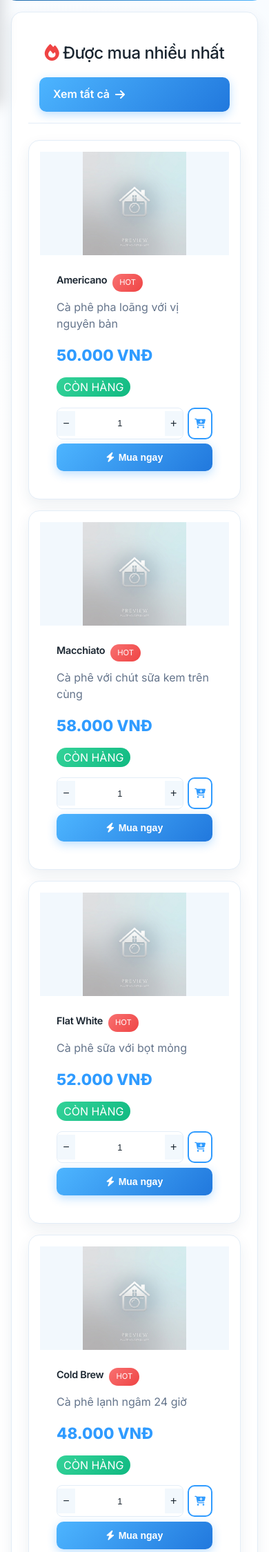
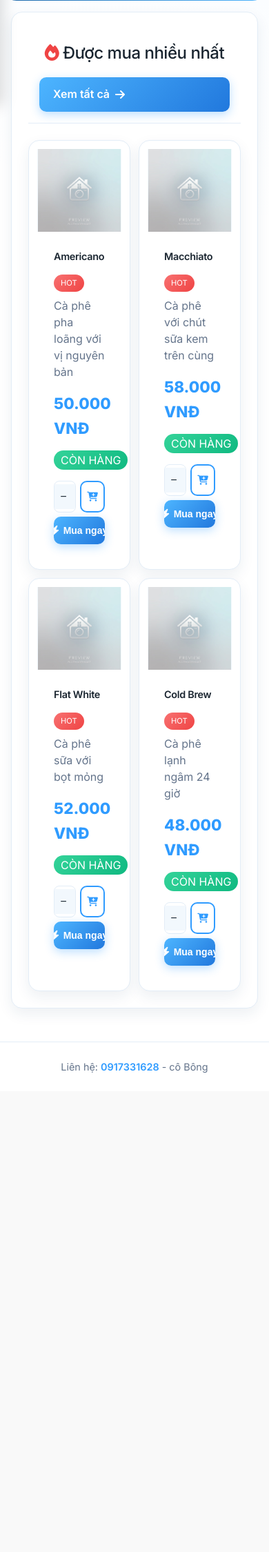
Before and after one commit to nghuuhieu1903/quan-co-bong, a Flask app: page /customer in a window 390 px wide. Shown: the part 691-2941 px from the top of the page at 69% size. After the commit the page ends 2246 px from the top, so only its background shows below. Run offline with Flask 3, Linux system fonts and the light colour scheme.

Commit message:
Keep the homepage grid at 2 columns on phones; add an "Đặc biệt" product tag
The homepage's best-seller/featured grid dropped to a single column below
576px, which is most phones - each card ended up full-screen-wide and
blown up rather than showing a real 2-up grid like the catalogue page
already does. Also fixed a badge-overflow bug the narrower cards exposed:
the "Hot" badge sat in a non-wrapping flex row next to the title and spilled
past the card edge at this width, and the global .badge class had no
white-space: nowrap, so stock badges like "CÒN HÀNG" wrapped awkwardly
inside their own pill. Both fixed with flex-wrap + nowrap, not scoped to
just the new 2-column case.

Added Product.is_special ("Đặc biệt") - a toggle on the add/edit product
forms, alongside "Món ăn hằng ngày" and using the same UI pattern. Shows
as a violet badge (top-right, so it never collides with the daily-dish or
stock badges) on the homepage and specifically the Cơm trưa tab, not
Ăn vặt/Đồ uống - for surfacing a new or unusual dish that would otherwise
sit unnoticed in the full list.

Verified live: 2-column grid confirmed at 390px, badges no longer clip,
a product flagged special shows the tag on both the homepage and Cơm trưa.
Added SP-10 (add sets it, edit without the checkbox clears it, badge
renders only where expected) - 56/56 CRUD tests + all 10 regression
suites passing.
Co-Authored-By: Claude Sonnet 5 <noreply@anthropic.com>

```diff
--- a/Test case/matrix.py
+++ b/Test case/matrix.py
@@ -39,6 +39,9 @@ MATRIX = [
     TestCase('SP-09', 'Sản phẩm', 'Xóa hàng loạt nhiều sản phẩm', 'Xóa',
              'Admin chọn nhiều sản phẩm (một sản phẩm chưa từng bán, một sản phẩm đã có đơn hàng) rồi xóa cùng lúc',
              'Sản phẩm chưa từng bán bị xóa hẳn; sản phẩm đã có đơn hàng chỉ bị ẩn - giống hệt quy tắc xóa từng cái một'),
+    TestCase('SP-10', 'Sản phẩm', 'Gắn nhãn "Đặc biệt" khi thêm/sửa sản phẩm', 'Sửa',
+             'Admin tick "Đặc biệt" khi thêm sản phẩm mới, rồi bỏ tick lại khi sửa sản phẩm đó',
+             'Cờ is_special lưu đúng lúc thêm (bật) và lúc sửa (tắt); nhãn "Đặc biệt" chỉ hiện ở trang chủ và tab Cơm trưa, không hiện ở tab Ăn vặt/Đồ uống'),
 
     # --- Phòng ---------------------------------------------------------
     TestCase('PH-01', 'Phòng', 'Thêm phòng mới', 'Thêm',
--- a/blueprints/admin.py
+++ b/blueprints/admin.py
@@ -385,10 +385,11 @@ def add_product():
             item_type = 'drink'
         # only food can be "today's dish"; the flag means nothing on a drink
         is_daily = bool(request.form.get('is_daily')) and item_type == 'food'
+        is_special = bool(request.form.get('is_special'))
 
         image_url = save_uploaded_file(request.files.get('image'))
 
-        product = Product(name=name, description=description, price=price, stock=stock, category=category, item_type=item_type, is_daily=is_daily, image=image_url)  # type: ignore[call-arg]
+        product = Product(name=name, description=description, price=price, stock=stock, category=category, item_type=item_type, is_daily=is_daily, is_special=is_special, image=image_url)  # type: ignore[call-arg]
         db.session.add(product)
         db.session.flush()  # Get product.id before committing
 
@@ -426,6 +427,7 @@ def edit_product(product_id):
         product.item_type = item_type if item_type in ('drink', 'food') else 'drink'
         product.is_daily = (bool(request.form.get('is_daily'))
                             and product.item_type == 'food')
+        product.is_special = bool(request.form.get('is_special'))
 
         db.session.commit()
         flash('Sản phẩm đã cập nhật thành công', 'success')
--- a/db_init.py
+++ b/db_init.py
@@ -67,6 +67,7 @@ def init_database():
         ensure_column('product', 'item_type', "ALTER TABLE product ADD COLUMN item_type VARCHAR(20) NOT NULL DEFAULT 'drink'")
         ensure_column('product', 'is_daily', "ALTER TABLE product ADD COLUMN is_daily TINYINT(1) NOT NULL DEFAULT 0")
         ensure_column('product', 'is_active', "ALTER TABLE product ADD COLUMN is_active TINYINT(1) NOT NULL DEFAULT 1")
+        ensure_column('product', 'is_special', "ALTER TABLE product ADD COLUMN is_special TINYINT(1) NOT NULL DEFAULT 0")
         ensure_column('order', 'reminder_at', "ALTER TABLE `order` ADD COLUMN reminder_at DATETIME")
         ensure_column('order', 'reminder_notified', "ALTER TABLE `order` ADD COLUMN reminder_notified TINYINT(1) NOT NULL DEFAULT 0")
         ensure_column('room', 'basic_costs', "ALTER TABLE room ADD COLUMN basic_costs TEXT")
--- a/models.py
+++ b/models.py
@@ -25,6 +25,10 @@ class Product(db.Model):
     # A dish the shop is serving today. These sort to the top of the food tab;
     # snacks and everything else follow.
     is_daily = db.Column(db.Boolean, nullable=False, default=False)
+    # A "Đặc biệt" callout so a new or unusual item gets noticed instead of
+    # sitting unnoticed in the full list - shown on the homepage and the
+    # Cơm trưa tab.
+    is_special = db.Column(db.Boolean, nullable=False, default=False)
     # Once a product has been ordered, deleting the row would violate the
     # OrderItem foreign key (MySQL rejects it) - and even if it did not,
     # erasing a product that appears on real order history/debt records
--- a/static/css/modern.css
+++ b/static/css/modern.css
@@ -684,6 +684,7 @@ input[type="range"]::-moz-range-thumb {
     font-size: 16px;
     font-weight: 400;
     text-transform: uppercase;
+    white-space: nowrap;
 }
 
 .badge-success {
@@ -1122,6 +1123,18 @@ html.show-onboarding body {
 
 .sw-media .sw-badge.is-out {
     background: var(--danger-color);
+}
+
+/* "Đặc biệt": top-right, so it never collides with the daily-dish badge
+   (top-left) or the stock badge (bottom-left). A violet distinct from the
+   site's other badge colors (green/amber/red/blue) so it reads as its own
+   category rather than a stock or freshness signal. */
+.sw-media .sw-badge.is-special {
+    top: 0.6rem;
+    bottom: auto;
+    left: auto;
+    right: 0.6rem;
+    background: #8b5cf6;
 }
 
 @media (max-width: 768px) {
--- a/templates/index.html
+++ b/templates/index.html
@@ -78,8 +78,21 @@
 
     .featured-products .grid,
     .best-sellers .grid {
-        grid-template-columns: 1fr !important;
-        gap: 1rem !important;
+        /* Stays 2-up even at phone width - 1 column here was blowing each
+           card up to the full screen width, which reads as zoomed-in and
+           broken rather than deliberately large. */
+        grid-template-columns: repeat(2, 1fr) !important;
+        gap: 0.75rem !important;
+    }
+
+    .best-sellers .product-card,
+    .featured-products .product-card {
+        padding: 0.75rem !important;
+    }
+
+    .best-sellers .product-image,
+    .featured-products .product-image {
+        height: 120px !important;
     }
 
     .card-header {
@@ -176,11 +189,14 @@
                 </a>
 
                 <div class="product-info">
-                    <div style="display: flex; align-items: center; gap: 0.5rem; margin-bottom: 0.5rem;">
-                        <a href="{{ url_for('public.product_detail_route', product_id=product.id) }}" style="text-decoration: none; color: inherit;">
-                            <h3 class="product-title">{{ product.name }}</h3>
+                    <div style="display: flex; align-items: center; flex-wrap: wrap; gap: 0.4rem 0.5rem; margin-bottom: 0.5rem;">
+                        <a href="{{ url_for('public.product_detail_route', product_id=product.id) }}" style="text-decoration: none; color: inherit; min-width: 0;">
+                            <h3 class="product-title" style="overflow-wrap: anywhere;">{{ product.name }}</h3>
                         </a>
-                        <span class="badge badge-danger" style="font-size: 0.7rem;">Hot</span>
+                        <span class="badge badge-danger" style="font-size: 0.7rem; flex-shrink: 0;">Hot</span>
+                        {% if product.is_special %}
+                        <span class="badge" style="font-size: 0.7rem; flex-shrink: 0; background: #8b5cf6; color: white;">Đặc biệt</span>
+                        {% endif %}
                     </div>
                     <p style="color: var(--text-secondary); margin-bottom: 1rem; line-height: 1.5;">
                         {{ product.description[:80] }}{% if product.description|length > 80 %}...{% endif %}
--- a/templates/products.html
+++ b/templates/products.html
@@ -492,6 +492,9 @@
                         {% if product.is_daily %}
                         <span class="sw-badge is-daily">Món hôm nay</span>
                         {% endif %}
+                        {% if product.is_special and item_type == 'food' and food_kind == 'daily' %}
+                        <span class="sw-badge is-special">Đặc biệt</span>
+                        {% endif %}
                         <span class="sw-badge {% if product.stock <= 0 %}is-out{% endif %}">
                             {% if product.stock > 0 %}{{ _('prod_in_stock') }}{% else %}{{ _('prod_out_of_stock') }}{% endif %}
                         </span>
```
Also changed, not shown: Test case/crud_test_suite.py (+37 -0 lines), templates/add_product.html (+11 -0 lines), templates/edit_product.html (+14 -3 lines), 1 other file.
